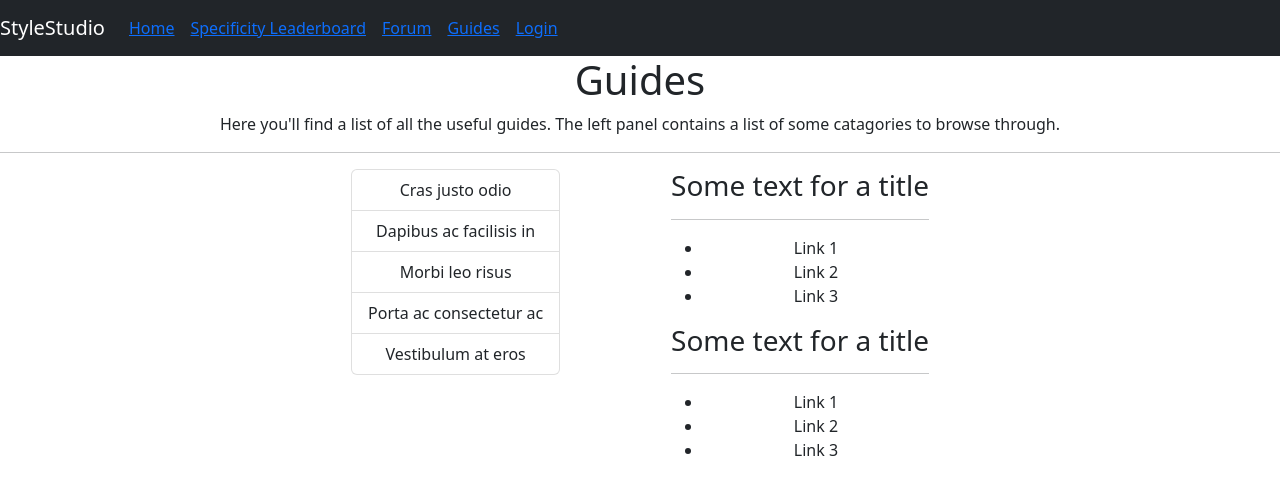
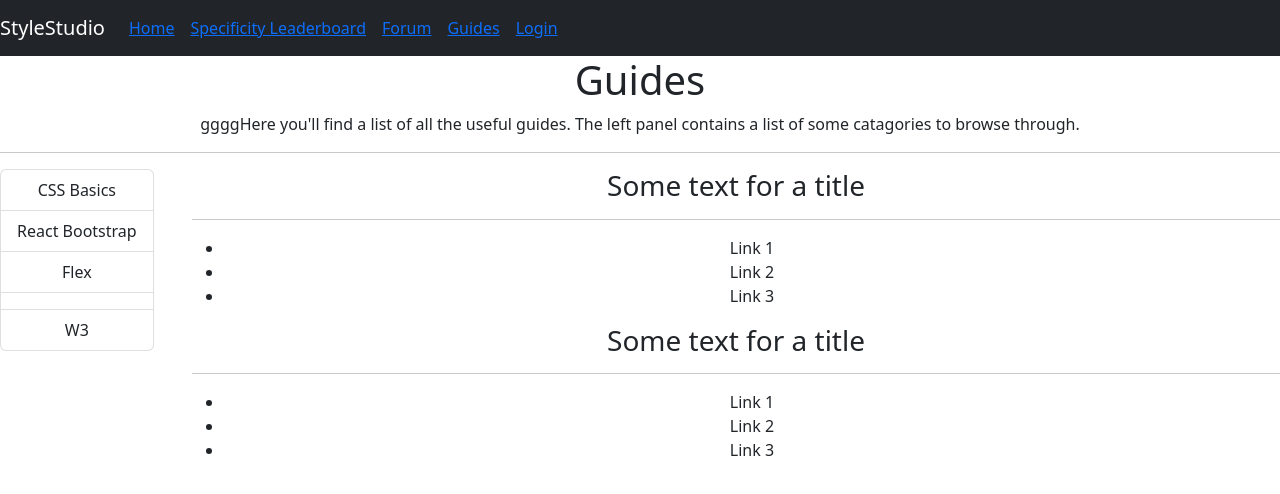
Before and after one commit to mdapim/CSSWebsiteFrontEnd, a React (Create React App) app in the folder stylestudio/: page /guides in a window 1280 px wide. Shown: the top 494 px of the page. Built offline with nearby package versions, Linux system fonts and the light colour scheme.

Commit message:
rearranged the css, made some quick changes to show what it'd look like, and getting ready to fetch guides from backend

```diff
--- a/stylestudio/src/pages/Guides/Guides.css
+++ b/stylestudio/src/pages/Guides/Guides.css
@@ -1,11 +1,11 @@
 .side-bar {
     display:flex;
-    justify-content:flex-start;
-    width:25%;
-
+    width:15%;
 }
-.main {
+#main {
     display:flex;
-    justify-content:flex-start;
-    align-items: flex-start;
+    justify-content: flex-start;
 }
+.resources {
+    flex-grow:3;
+}
--- a/stylestudio/src/pages/Guides/Guides.js
+++ b/stylestudio/src/pages/Guides/Guides.js
@@ -1,22 +1,35 @@
 import ListGroup from 'react-bootstrap/ListGroup';
 import { Link, animateScroll as scroll } from "react-scroll";
 import { Resource } from './Resource.js';
+import { useState } from 'react';
 import { SideBar } from './Sidebar.js';
 
 import './Guides.css'
-export function Guides() {
+export function Guides({}) {
+    const [data,setData] = useState([])
+
+    const fetchResources = async ()=> {
+        const res = await fetch('resource link')
+        const data = await res.json()
+        setData(data)
+    }
+    // useEffect(()=> {
+    //     fetchResources()
+    // },[])
+
+
     return (
         <>
         <header>
             <h1>Guides</h1>
-            <p>Here you'll find a list of all the useful guides. The left panel contains a list of some catagories to browse through.</p>
+            <p>ggggHere you'll find a list of all the useful guides. The left panel contains a list of some catagories to browse through.</p>
         </header>
         <hr/>
-        <div className='main'>
+        <div id='main'>
             <div className='side-bar'>
-            <SideBar/>
+                <SideBar/>
             </div>
-            <div>
+            <div className='resources'>
                 <Resource/>
                 <Resource/>
             </div>
--- a/stylestudio/src/pages/Guides/Sidebar.js
+++ b/stylestudio/src/pages/Guides/Sidebar.js
@@ -2,11 +2,11 @@ import ListGroup from 'react-bootstrap/ListGroup';
 export function SideBar() {
     return (
         <ListGroup>
-            <ListGroup.Item>Cras justo odio</ListGroup.Item>
-            <ListGroup.Item>Dapibus ac facilisis in</ListGroup.Item>
-            <ListGroup.Item>Morbi leo risus</ListGroup.Item>
-            <ListGroup.Item>Porta ac consectetur ac</ListGroup.Item>
-            <ListGroup.Item>Vestibulum at eros</ListGroup.Item>
+            <ListGroup.Item>CSS Basics</ListGroup.Item>
+            <ListGroup.Item>React Bootstrap</ListGroup.Item>
+            <ListGroup.Item>Flex</ListGroup.Item>
+            <ListGroup.Item></ListGroup.Item>
+            <ListGroup.Item>W3</ListGroup.Item>
     </ListGroup>
     )
 }
```
